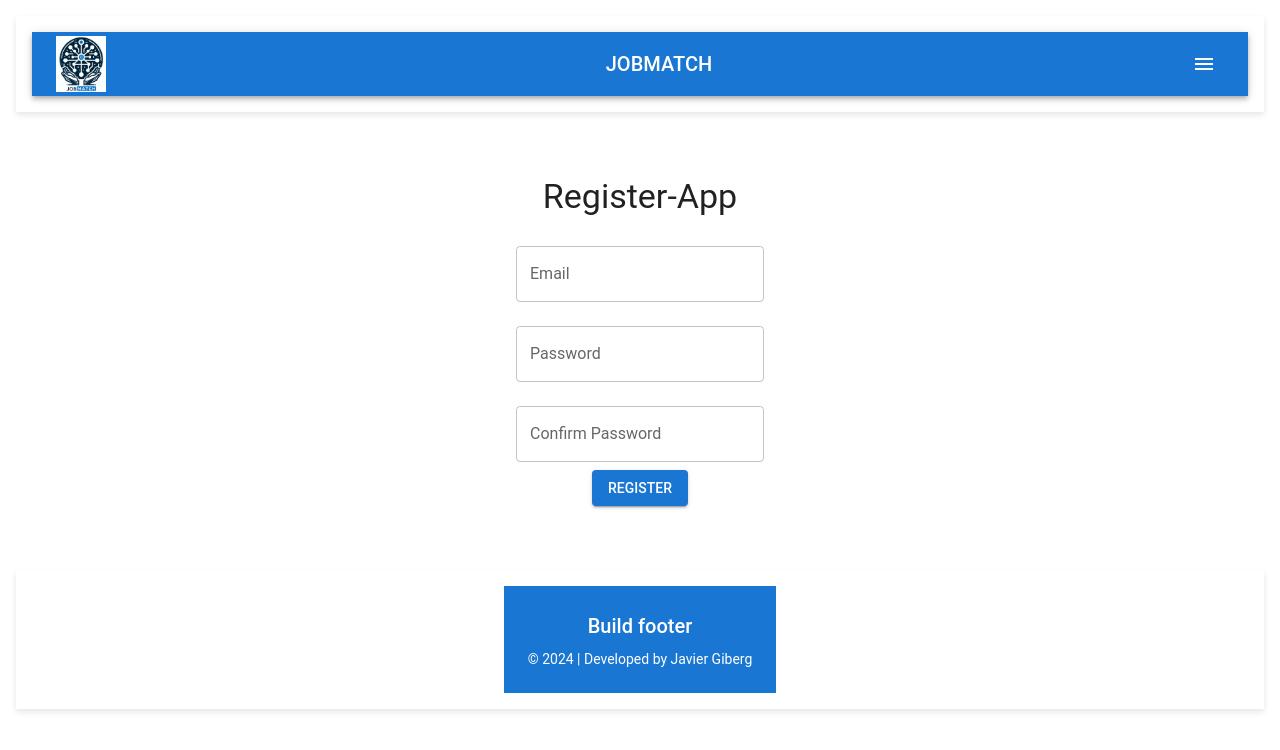
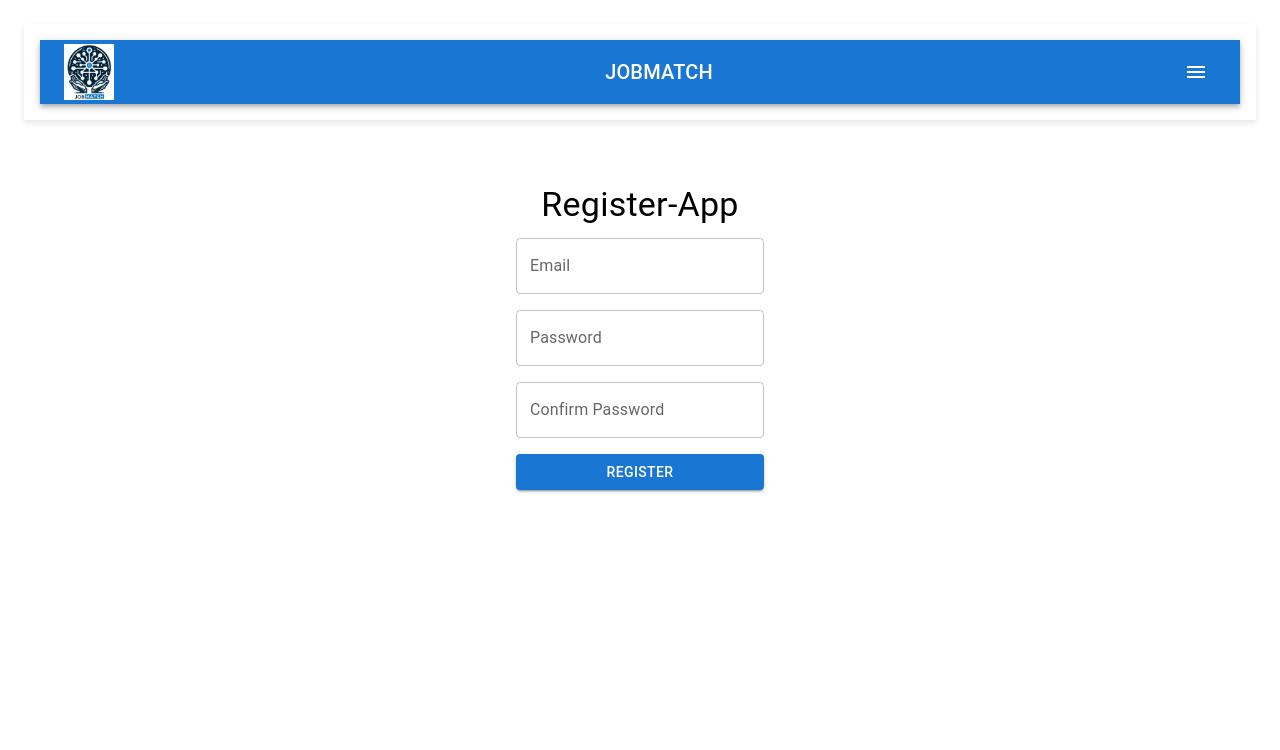
Before and after one commit to JavierGiberg/JOBMATCH-WEB, a React (Create React App) app: page /Register-App in a window 1280 px wide. Shown: the top 750 px of the page. Built offline with nearby package versions, Linux system fonts and the light colour scheme.

Commit message:
try catch

```diff
--- a/src/App.js
+++ b/src/App.js
@@ -1,13 +1,7 @@
 import React from "react";
 import NavBar from "./components/NavBar/NavBar";
-import Footer from "./components/Footer/Footer";
 import Main from "./components/Main/Main";
-import {
-  AppContainer,
-  Header,
-  Main as MainStyled,
-  Footer as FooterStyled,
-} from "./AppStyles";
+import { AppContainer, Header, Main as MainStyled } from "./AppStyles";
 
 function App() {
   return (
@@ -18,9 +12,6 @@ function App() {
       <MainStyled>
         <Main />
       </MainStyled>
-      <FooterStyled>
-        <Footer />
-      </FooterStyled>
     </AppContainer>
   );
 }
--- a/src/components/JOBMATCH-APP/LanguagesCheckbox .js
+++ b/src/components/JOBMATCH-APP/LanguagesCheckbox .js
@@ -46,7 +46,7 @@ const LanguagesCheckbox = ({ setSelectedLanguages }) => {
         variant="contained"
         onClick={() => setShowDropdown(!showDropdown)}
       >
-        Select Languages
+        לחץ כאן לבחירת שפות תכנות רלוונטיות
       </DropdownButton>
       {showDropdown && (
         <DropdownContent>
--- a/src/components/JOBMATCH-APP/Main-App.js
+++ b/src/components/JOBMATCH-APP/Main-App.js
@@ -1,5 +1,5 @@
 import React, { useState } from "react";
-import { Grid, Box, Button, Typography, Container } from "@mui/material";
+import { Grid, Button, Typography, Container } from "@mui/material";
 import RankingPro from "./RankingPro";
 import Degree from "./Degree";
 import Major from "./Major";
@@ -7,7 +7,6 @@ import LanguagesCheckbox from "./LanguagesCheckbox ";
 import StudentTable from "./StudentTable";
 import {
   MainContainer,
-  TableSection,
   ScrollableTableContainer,
 } from "../styles/MainAppStyles";
 
@@ -53,8 +52,10 @@ function MainApp() {
 
     const url = `http://localhost:8000/api/mainAlgo?degree=${degree}&major=${major}
   &programming=${preferences.programming}&algorithm=${preferences.algorithm}
-  &cyber=${preferences.cyber}&math=${preferences.math}&languages=${selectedLanguages.length ? selectedLanguages.join(',') : ''}
-  &order=${preferences.order.length ? preferences.order.join(',') : ''}`;
+  &cyber=${preferences.cyber}&math=${preferences.math}&languages=${
+      selectedLanguages.length ? selectedLanguages.join(",") : ""
+    }
+  &order=${preferences.order.length ? preferences.order.join(",") : ""}`;
 
     const token = localStorage.getItem("token");
     try {
@@ -102,7 +103,7 @@ function MainApp() {
               onClick={getDataTable}
               fullWidth
             >
-              Get Ranking
+              לחץ כאן לקבל למשוך את העשר הסטודנוטים המובילים
             </Button>
           </Grid>
         </Grid>
--- a/src/components/JOBMATCH-APP/RankingPro.js
+++ b/src/components/JOBMATCH-APP/RankingPro.js
@@ -58,6 +58,8 @@ const RankingPro = ({ setRankings, handleGetRanking, rankings }) => {
 
   return (
     <DndProvider backend={HTML5Backend}>
+      <p>יש לגרור את העדפות לסדר הרצוי</p>
+
       <RankingContainer>
         {rankings.map((item, index) => (
           <DraggableItem
--- a/src/components/Login-APP/Login-App.js
+++ b/src/components/Login-APP/Login-App.js
@@ -1,6 +1,5 @@
 import React, { useState } from "react";
 import {
-  Box,
   Button as MuiButton,
   FormControl,
   InputLabel,
@@ -47,7 +46,8 @@ const LoginApp = () => {
         navigate("/MainApp");
       })
       .catch((error) => {
-        console.error("Error:", error);
+        alert("אינך רשום למערכת. אתה מועבר לרישום");
+        navigate("/Register-App");
       });
   };
 
--- a/src/components/Main/Main.js
+++ b/src/components/Main/Main.js
@@ -7,12 +7,10 @@ import LoginApp from "../Login-APP/Login-App";
 import RegisterApp from "../Register-App/Register-App";
 import MainApp from "../JOBMATCH-APP/Main-App";
 import PrivateRoute from "../Login-APP/PrivateRoute";
-import {
-  MainContainer,
-  AppPageContainer,
-  Logo,
-  Button,
-} from "../styles/MainStyles";
+import Footer from "../Footer/Footer";
+import { Footer as FooterStyled } from "../../AppStyles";
+
+import { MainContainer, AppPageContainer, Logo } from "../styles/MainStyles";
 
 function Main() {
   return (
@@ -43,24 +41,20 @@ const AppPage = () => {
       <br />
       <div>
         <Logo src="logo.png" alt="logo" />
-        <p>SOON...</p>
+
         <p>
           כניסה למאגר: סטודנטים של מדמ"ח ספיר שרוצים לקחת חלק בטסטים וביום
           פרויקטים מוזמנים להירשם כאן!{" "}
         </p>
         <NavigateButton goTo="/StudentRegister" button="Student Register" />
+        <p>fכניסה ורישום למאגר המידע עבור מעסיקים</p>
+        <NavigateButton goTo="/Login-App" button="Login-App" />
       </div>
       <br />
-      <Button onClick={testserver}>Test a server</Button>
+
+      <FooterStyled>
+        <Footer />
+      </FooterStyled>
     </AppPageContainer>
   );
 };
-
-const testserver = () => {
-  fetch("http://localhost:8000/api/testApi")
-    .then((res) => res.text())
-    .then((data) => {
-      console.log("test server");
-      console.log(data);
-    });
-};
--- a/src/components/Register-App/Register-App.js
+++ b/src/components/Register-App/Register-App.js
@@ -1,12 +1,5 @@
 import React, { useState } from "react";
-import {
-  Box,
-  Button,
-  FormControl,
-  InputLabel,
-  TextField,
-  Typography,
-} from "@mui/material";
+import { Box, Button, TextField, Typography } from "@mui/material";
 import { useNavigate } from "react-router-dom";
 import {
   RegisterAppContainer,
@@ -17,10 +10,17 @@ const RegisterApp = () => {
   const [password1, setPassword1] = useState("");
   const [password2, setPassword2] = useState("");
   const [email, setEmail] = useState("");
+  const [emailError, setEmailError] = useState("");
+  const [passwordError, setPasswordError] = useState("");
   const navigate = useNavigate();
 
   const handlePasswordChange1 = (e) => {
     setPassword1(e.target.value);
+    if (e.target.value.length >= 8) {
+      setPasswordError("");
+    } else {
+      setPasswordError("הסיסמה חייבת להכיל לפחות 8 תווים");
+    }
   };
 
   const handlePasswordChange2 = (e) => {
@@ -28,7 +28,17 @@ const RegisterApp = () => {
   };
 
   const handleEmailChange = (e) => {
-    setEmail(e.target.value);
+    const newEmail = e.target.value;
+
+    const emailRegex = /^[^\s@]+@[^\s@]+\.[^\s@]+$/;
+
+    if (emailRegex.test(newEmail)) {
+      setEmailError("");
+      setEmail(newEmail);
+    } else {
+      setEmailError("כתובת אימייל לא תקינה");
+      setEmail(newEmail); // עדכן בכל מקרה כדי לאפשר למשתמש לראות את ההקלדה
+    }
   };
 
   const goToAbout = () => {
@@ -38,7 +48,17 @@ const RegisterApp = () => {
   const handleSubmit = (e) => {
     e.preventDefault();
     if (password1 !== password2) {
-      alert("Passwords do not match");
+      alert("הסיסמא אינה תואמת");
+      return;
+    }
+
+    if (emailError) {
+      alert("אנה הכנס מייל תקין");
+      return;
+    }
+
+    if (password1.length < 8) {
+      alert("הסיסמה חייבת להכיל לפחות 8 תווים");
       return;
     }
 
@@ -62,7 +82,7 @@ const RegisterApp = () => {
         goToAbout();
       })
       .catch((error) => {
-        console.error("Error:", error);
+        alert("מייל כבר רשום למערכת");
       });
   };
 
@@ -72,34 +92,41 @@ const RegisterApp = () => {
         Register-App
       </Typography>
       <RegisterAppForm onSubmit={handleSubmit}>
-        <FormControl fullWidth margin="normal">
-          <InputLabel htmlFor="email">Email</InputLabel>
+        <Box mb={2} fullWidth>
           <TextField
             id="email"
+            label="Email"
             type="text"
             value={email}
             onChange={handleEmailChange}
+            error={!!emailError}
+            helperText={emailError}
+            fullWidth
           />
-        </FormControl>
-        <FormControl fullWidth margin="normal">
-          <InputLabel htmlFor="password1">Password</InputLabel>
+        </Box>
+        <Box mb={2} fullWidth>
           <TextField
             id="password1"
+            label="Password"
             type="password"
             value={password1}
             onChange={handlePasswordChange1}
+            error={!!passwordError}
+            helperText={passwordError}
+            fullWidth
           />
-        </FormControl>
-        <FormControl fullWidth margin="normal">
-          <InputLabel htmlFor="password2">Confirm Password</InputLabel>
+        </Box>
+        <Box mb={2} fullWidth>
           <TextField
             id="password2"
+            label="Confirm Password"
             type="password"
             value={password2}
             onChange={handlePasswordChange2}
+            fullWidth
           />
-        </FormControl>
-        <Button variant="contained" color="primary" type="submit">
+        </Box>
+        <Button variant="contained" color="primary" type="submit" fullWidth>
           Register
         </Button>
       </RegisterAppForm>
--- a/src/index.js
+++ b/src/index.js
@@ -1,28 +1,12 @@
 import React from "react";
-import ReactDOM from "react-dom";
+import { createRoot } from "react-dom/client";
 import App from "./App";
-import { CssBaseline, ThemeProvider, createTheme } from "@mui/material";
 
-const theme = createTheme({
-  palette: {
-    primary: {
-      main: "#1976d2",
-    },
-    secondary: {
-      main: "#dc004e",
-    },
-  },
-  typography: {
-    fontFamily: "Roboto, Arial, sans-serif",
-  },
-});
+const container = document.getElementById("root");
+const root = createRoot(container);
 
-ReactDOM.render(
+root.render(
   <React.StrictMode>
-    <ThemeProvider theme={theme}>
-      <CssBaseline />
-      <App />
-    </ThemeProvider>
-  </React.StrictMode>,
-  document.getElementById("root")
+    <App />
+  </React.StrictMode>
 );
```
